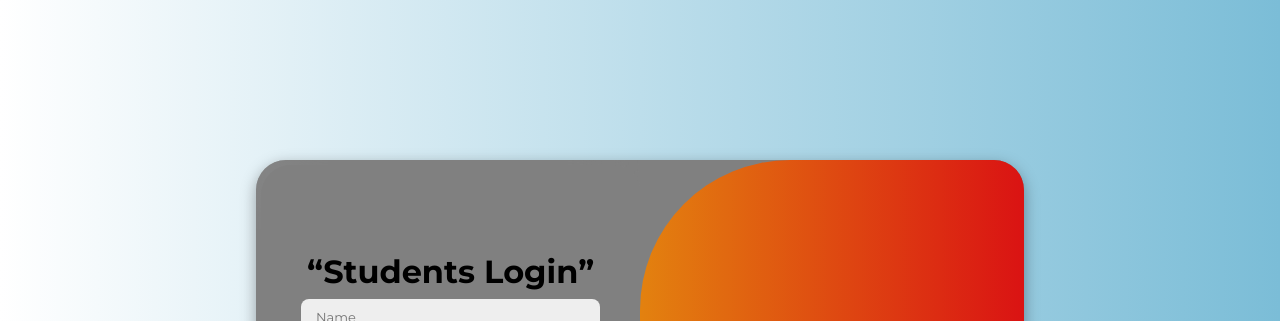
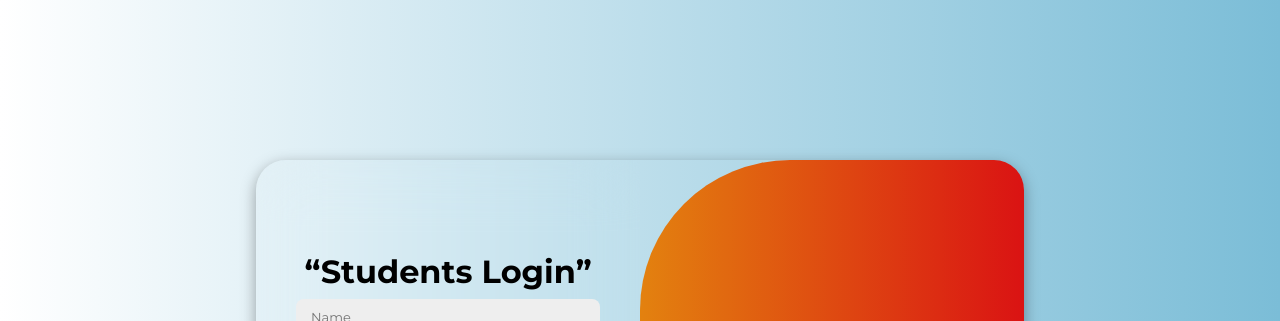
Before and after one commit to everything-is-me/ACET, a plain HTML site: page index.html in a window 1280 px wide. Shown: the top 321 px of the page. Drawn offline with Linux system fonts and the light colour scheme.

Commit message:
Update styles.css

```diff
--- a/styles.css
+++ b/styles.css
@@ -21,7 +21,7 @@ body{
     height: 100vh;
 }
 .container{
-    background-color: gray;
+    background-color: transparent;
     border-radius: 30px;
     box-shadow: 0 5px 15px rgba(0, 0, 0, 0.35);
     position: relative;
@@ -109,17 +109,15 @@ body{
 }
 
 .container form{
-    background-color: gray;
+    background-color: transparent;
     backdrop-filter: blur(30px);
     display: flex;
     align-items: center;
     justify-content: center;
     flex-direction: column;
     padding: 0 40px;
-    margin-top: 5px;
-    margin-left: 5px;
     border-radius: 30px;
-    height: 98%;
+    height: 100%;
 }
 
 .container input{
```
